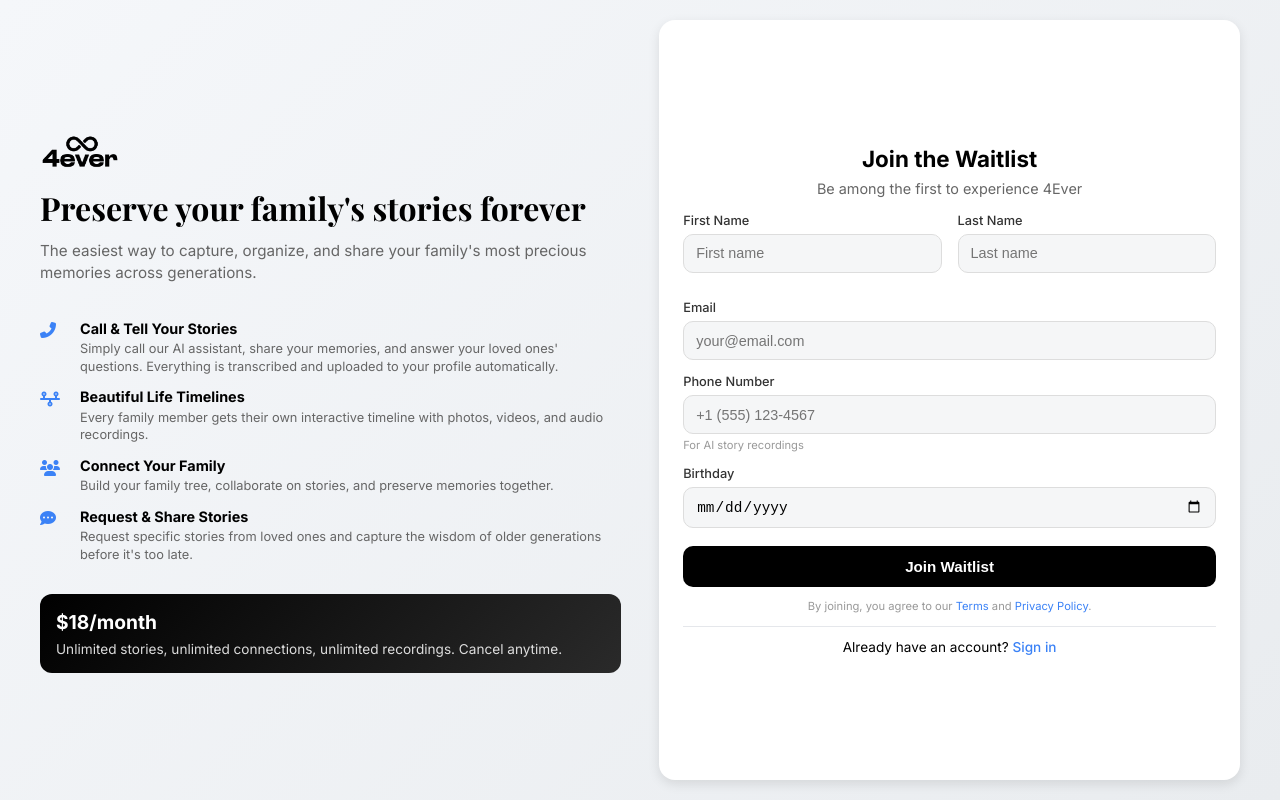
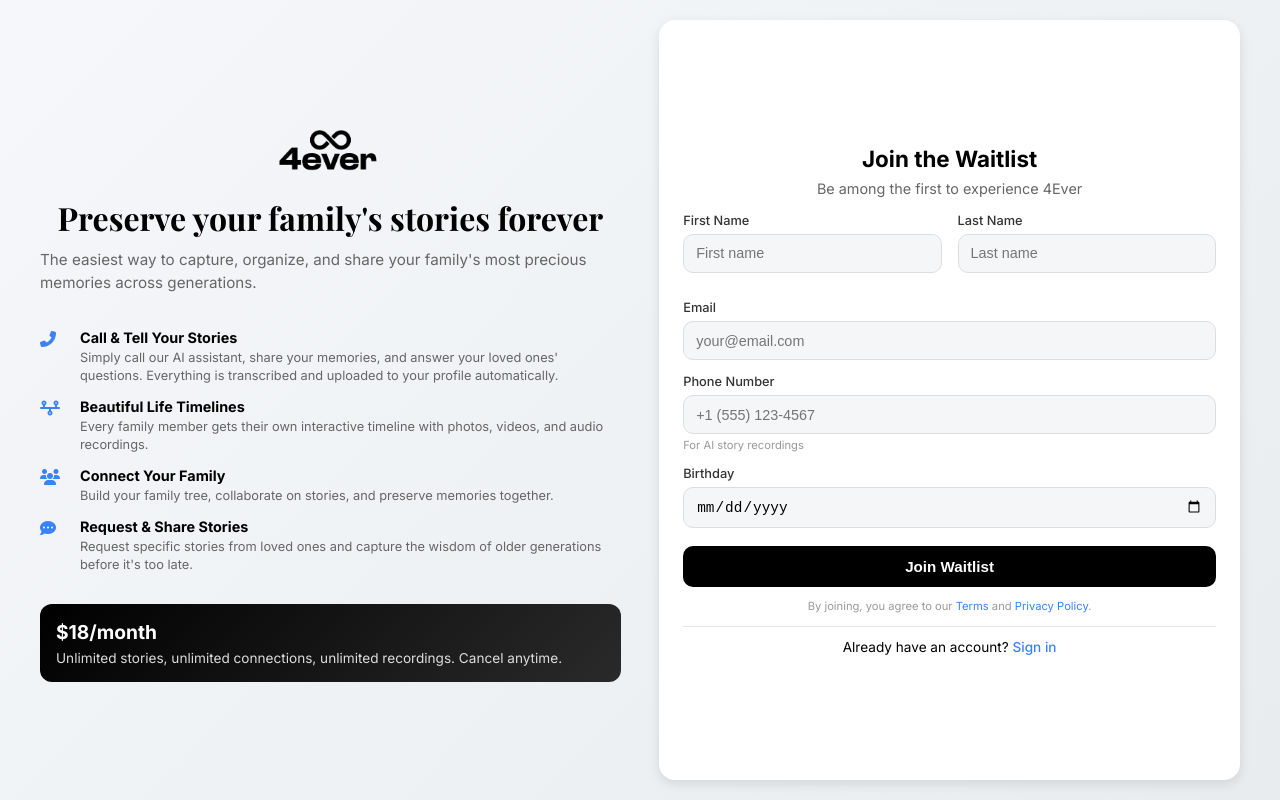
Before and after one commit to Gio-Fullstack/4evertest, a website: page index-landing.html in a window 1280 px wide. Drawn offline with nearby package versions, Linux system fonts and the light colour scheme.

Commit message:
Center logo and make it slightly bigger on landing page

```diff
--- a/index-landing.html
+++ b/index-landing.html
@@ -53,12 +53,13 @@
         .logo-section {
             display: flex;
             align-items: center;
+            justify-content: center;
             gap: 1rem;
-            margin-bottom: clamp(0.75rem, 1.5vh, 1.5rem);
+            margin-bottom: clamp(1rem, 2vh, 1.75rem);
         }
 
         .logo {
-            height: clamp(50px, 6vh, 70px);
+            height: clamp(65px, 8vh, 90px);
             width: auto;
         }
 
@@ -68,6 +69,7 @@
             color: #000;
             margin-bottom: clamp(0.75rem, 1.5vh, 1.5rem);
             line-height: 1.2;
+            text-align: center;
         }
 
         .branding-section > p {
```
